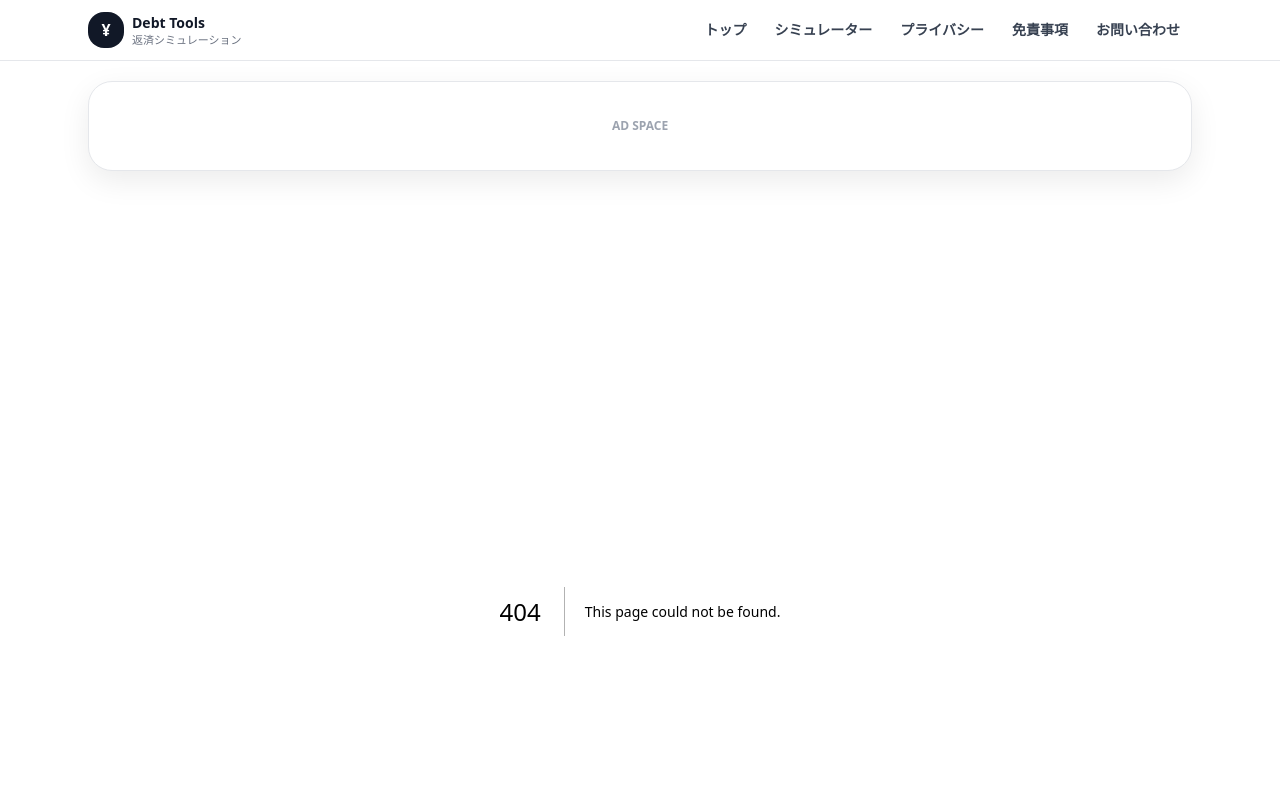
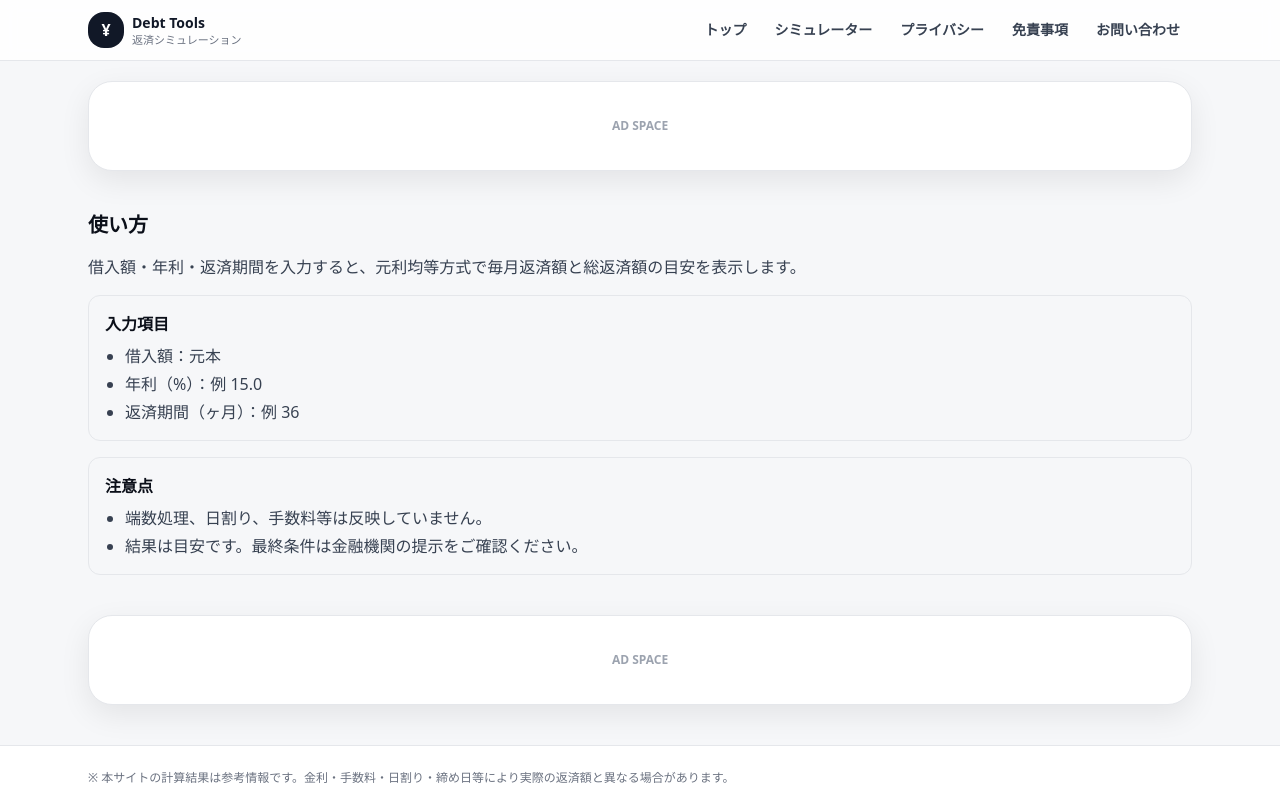
Before and after one commit to shunsukesaito00/debt-simulator, a Next.js app: page /how-to in a window 1280 px wide. Before the commit this address had no page. Shown: the top 800 px of the page. Built offline with nearby package versions, Linux system fonts and the light colour scheme.

Commit message:
Add basic pages for AdSense review

```diff
--- /dev/null
+++ b/app/about/page.tsx
@@ -0,0 +1,24 @@
+export default function Page() {
+  return (
+    <div className="space-y-4">
+      <h1 className="text-xl font-bold">運営者情報</h1>
+
+      <div className="rounded-xl border p-4">
+        <h2 className="font-bold">サイトの目的</h2>
+        <p className="mt-2 text-gray-700">
+          借入条件を変えたときの返済負担を比較できるようにする計算ツールです。
+        </p>
+      </div>
+
+      <div className="rounded-xl border p-4">
+        <h2 className="font-bold">運営者</h2>
+        <p className="mt-2 text-gray-700">個人運営（日本）</p>
+      </div>
+
+      <div className="rounded-xl border p-4">
+        <h2 className="font-bold">連絡先</h2>
+        <p className="mt-2 text-gray-700">お問い合わせページをご利用ください。</p>
+      </div>
+    </div>
+  );
+}
--- /dev/null
+++ b/app/faq/page.tsx
@@ -0,0 +1,26 @@
+export default function Page() {
+  return (
+    <div className="space-y-4">
+      <h1 className="text-xl font-bold">FAQ</h1>
+
+      <div className="rounded-xl border p-4">
+        <h2 className="font-bold">Q. 繰上返済に対応していますか？</h2>
+        <p className="mt-2 text-gray-700">現時点では未対応です。</p>
+      </div>
+
+      <div className="rounded-xl border p-4">
+        <h2 className="font-bold">Q. 日割り計算や手数料は反映されますか？</h2>
+        <p className="mt-2 text-gray-700">
+          反映されません。元利均等の月次計算のみです。
+        </p>
+      </div>
+
+      <div className="rounded-xl border p-4">
+        <h2 className="font-bold">Q. 金融機関の返済予定表と少し違います</h2>
+        <p className="mt-2 text-gray-700">
+          端数処理、初回利息の起点、日割り等により差が出ます。本ツールは目安です。
+        </p>
+      </div>
+    </div>
+  );
+}
--- /dev/null
+++ b/app/how-to/page.tsx
@@ -0,0 +1,27 @@
+export default function Page() {
+  return (
+    <div className="space-y-4">
+      <h1 className="text-xl font-bold">使い方</h1>
+      <p className="text-gray-700">
+        借入額・年利・返済期間を入力すると、元利均等方式で毎月返済額と総返済額の目安を表示します。
+      </p>
+
+      <div className="rounded-xl border p-4">
+        <h2 className="font-bold">入力項目</h2>
+        <ul className="mt-2 list-disc space-y-1 pl-5 text-gray-700">
+          <li>借入額：元本</li>
+          <li>年利（%）：例 15.0</li>
+          <li>返済期間（ヶ月）：例 36</li>
+        </ul>
+      </div>
+
+      <div className="rounded-xl border p-4">
+        <h2 className="font-bold">注意点</h2>
+        <ul className="mt-2 list-disc space-y-1 pl-5 text-gray-700">
+          <li>端数処理、日割り、手数料等は反映していません。</li>
+          <li>結果は目安です。最終条件は金融機関の提示をご確認ください。</li>
+        </ul>
+      </div>
+    </div>
+  );
+}
--- /dev/null
+++ b/app/logic/page.tsx
@@ -0,0 +1,35 @@
+export default function Page() {
+  return (
+    <div className="space-y-4">
+      <h1 className="text-xl font-bold">計算ロジック（元利均等）</h1>
+      <p className="text-gray-700">
+        年利を月利に換算し、元利均等返済の一般式で毎月返済額を計算します。
+      </p>
+
+      <div className="rounded-xl border p-4">
+        <h2 className="font-bold">定義</h2>
+        <ul className="mt-2 list-disc space-y-1 pl-5 text-gray-700">
+          <li>P：元本（借入額）</li>
+          <li>r：月利（(年利/100)/12）</li>
+          <li>n：返済回数（ヶ月）</li>
+          <li>A：毎月返済額</li>
+        </ul>
+      </div>
+
+      <div className="rounded-xl border p-4">
+        <h2 className="font-bold">式</h2>
+        <div className="mt-2 rounded-lg bg-gray-50 p-3 font-mono text-sm">
+          A = P * r * (1 + r)^n / ((1 + r)^n - 1)
+        </div>
+      </div>
+
+      <div className="rounded-xl border p-4">
+        <h2 className="font-bold">総返済額・利息</h2>
+        <ul className="mt-2 list-disc space-y-1 pl-5 text-gray-700">
+          <li>総返済額：A * n</li>
+          <li>利息合計：(A * n) - P</li>
+        </ul>
+      </div>
+    </div>
+  );
+}
```
